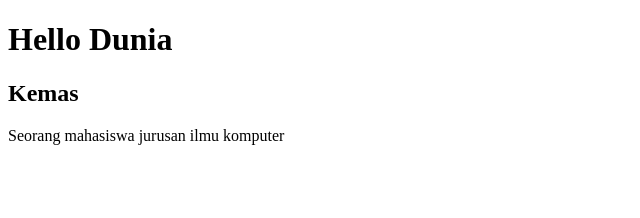
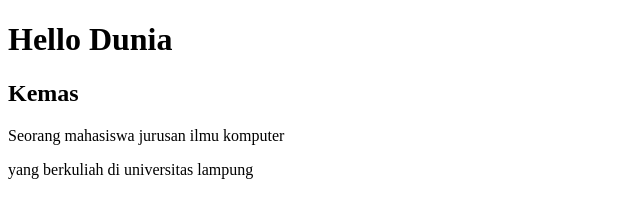
Before and after one commit to kemasmalfath/Revou_bljr, a plain HTML site: page index.html in a window 1280 px wide. Shown: the whole page, without its empty margins (0-640 px from the left). Drawn offline with Linux system fonts and the light colour scheme.

Commit message:
Update index.html

```diff
--- a/index.html
+++ b/index.html
@@ -11,5 +11,6 @@
     <h1>Hello Dunia</h1>
     <h2>Kemas</h2>
     <p>Seorang mahasiswa jurusan ilmu komputer</p>
+    <p> yang berkuliah di universitas lampung</p>
 </body>
 </html>
```
